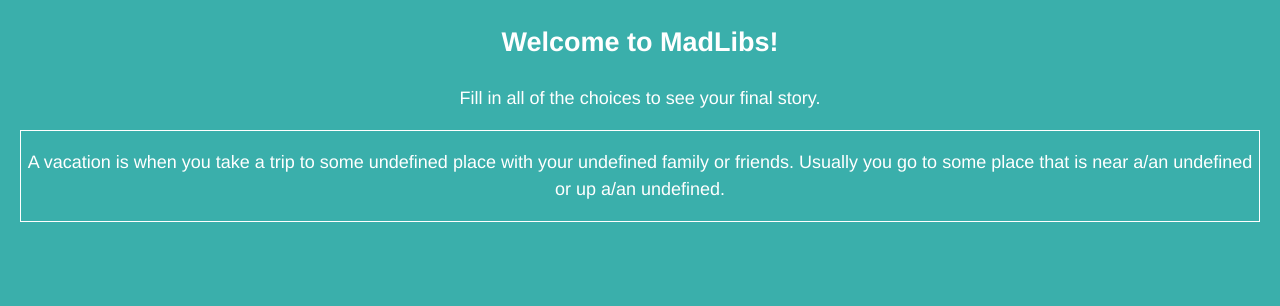
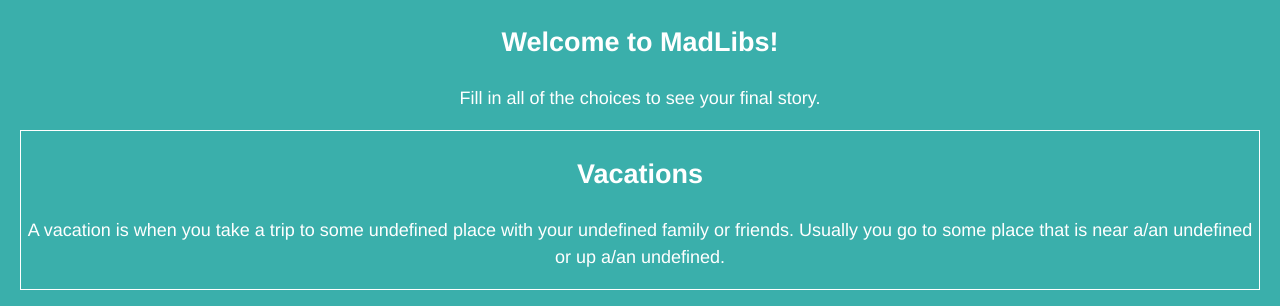
Before and after one commit to zhengcao/madlib, a React (Create React App) app: page / in a window 1280 px wide. Shown: the top 306 px of the page. Built offline with nearby package versions, Linux system fonts and the light colour scheme.

Commit message:
Respond to my own PR comments

```diff
--- a/src/App.css
+++ b/src/App.css
@@ -7,9 +7,3 @@ body {
   color: white;
   font: normal 18px/1.5 "Fira Sans", "Helvetica Neue", sans-serif;
 }
-
-.story {
-  border: 1px solid white;
-  margin-left: 20px;
-  margin-right: 20px;
-}
--- a/src/App.js
+++ b/src/App.js
@@ -11,6 +11,18 @@ class App extends Component {
       selectedMadLib: MadLibs[0]
     };
   }
+
+  // Update the value of a word in the selected
+  // mad lib using setState
+  updateWord(key, value) {
+    const updatedMadLib = this.state.selectedMadLib;
+    const changedWord = updatedMadLib.words.find((word) => {
+      return word.key === key
+    });
+    changedWord.value = value;
+    this.setState({selectedMadLib: updatedMadLib});
+  }
+
   render() {
     return (
       <section className="App">
@@ -19,7 +31,10 @@ class App extends Component {
         {/*
           Render your form with input values
         */}
-        <Story text={ this.state.selectedMadLib.getText() } />
+        <Story
+          title={ this.state.selectedMadLib.title }
+          text={ this.state.selectedMadLib.getText() }
+          />
       </section>
     );
   }
--- /dev/null
+++ b/src/components/Story.css
@@ -0,0 +1,5 @@
+.story {
+  border: 1px solid white;
+  margin-left: 20px;
+  margin-right: 20px;
+}
--- a/src/components/Story.js
+++ b/src/components/Story.js
@@ -1,9 +1,18 @@
 import React, { Component } from 'react';
+import PropTypes from 'prop-types';
+
+import './Story.css';
 
 class Story extends Component {
+  static propTypes = {
+    title: PropTypes.string.isRequired,
+    text: PropTypes.string.isRequired,
+  }
+
   render() {
     return (
       <section className="story">
+        <h2>{ this.props.title }</h2>
         <p>{ this.props.text }</p>
       </section>
     );
```
Also changed, not shown: 1 other file (tests, documents, lock files or other folders).
